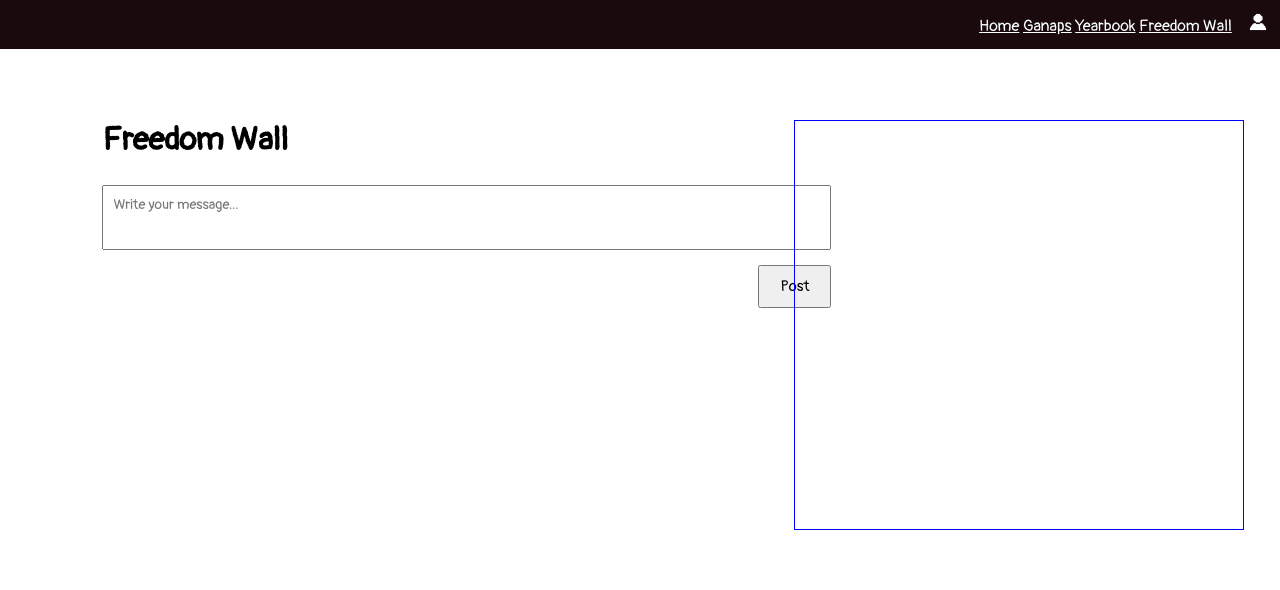
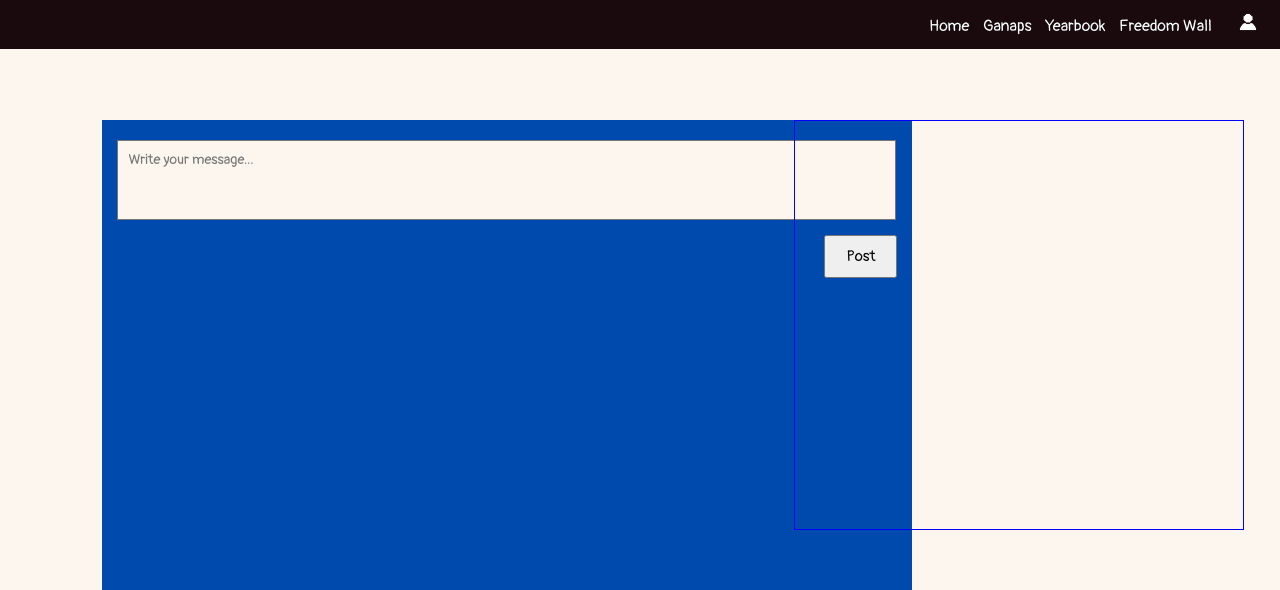
Before and after one commit to senqui-UP/126-final-project, a PHP site: page /freedomwall.php in a window 1280 px wide. Shown: the top 590 px of the page. Run offline with PHP 8.4, Linux system fonts and the light colour scheme; a user stored in the database is signed in; data that the repository does not hold is empty.

Commit message:
newest ver of freedom wall + sticky header

```diff
--- a/freedomwall.php
+++ b/freedomwall.php
@@ -96,6 +96,7 @@ header("Content-Type: text/html");
     </head>
 
     <body>
+        <header>
             <nav>
                 <a href="homepage.html">Home</a>
                 <a href="ganaps.html">Ganaps</a>
@@ -106,9 +107,10 @@ header("Content-Type: text/html");
                     <img class="acc-icon" src="./Images/Icons/Account.png">
                 </a>
             </nav>
+        </header>
 
         <div class="freedomWall">
-            <h1>Freedom Wall</h1>
+            <!-- <h1>Freedom Wall</h1> -->
 
             <div id="post-box" class="post-box">
                 <div class id="reply-banner" class="reply-banner">
--- a/styling-fw.css
+++ b/styling-fw.css
@@ -2,12 +2,19 @@
   font-family: Pangolin, sans-serif;
 }
 
+body {
+  background-color: #FCF6EE;
+  /* background-image: url(https://cdn.pixabay.com/photo/2021/06/19/20/39/stars-6349426_960_720.jpg); */
+  /* background-image: radial-gradient(circle at 50% 50%,#af55e7,#004aad); */
+}
+
 .freedomWall {
   width: 810px;
-  height: 580px;
+  height: 600%;
   left: 8%;
   top: 15%;
   position: absolute;
+  background-color: #004aad;
 }
 
 .poll {
@@ -30,28 +37,16 @@
   position: fixed;
 }
 
-/* nav {
-  background-color: #333;
-  padding: 10px;
-  text-align: center;
-}
-
-nav a {
-  color: white;
-  text-decoration: none;
-  margin: 0 10px;
+/* .freedomWall h1 {
+  padding-top: 25px;
+  padding-bottom: 25px;
 } */
-
-.freedomWall h1 {
-  padding-bottom: 25px;
-}
 
 .wall-container {
   position: relative;
   max-width: 700px;
   margin: 30px auto;         /* Centers the container */
   padding: 20px;
-  background: white;
   border-radius: 10px;
   box-shadow: 0 0 10px #ccc;
   box-sizing: border-box;
@@ -88,26 +83,34 @@ nav a {
   padding-bottom: 0;
   margin-bottom: 5px;
   font-weight: bold;
+  color: white;
+}
+
+.post-box {
+  margin-left: 15px;
+  padding-top: 20px;
 }
 
 .post-box textarea {
   position: relative;
   cursor: text;
-  width: 90%;
-  height: 65px;
+  width: 98%;
+  height: 80px;
   padding: 10px;
   font-size: 14px;
   margin-bottom: 10px;
   resize: none;
   box-sizing: border-box;
   margin-top: 0;
+  background-color: #FCF6EE;
+  /* background-color: white; */
 }
 
 .post-box button {
   padding: 10px 20px;
   font-size: 15px;
   cursor: pointer;
-  margin-left: 656px;
+  margin-left: 707px;
 }
 
 .posts-container {
@@ -118,12 +121,14 @@ nav a {
 }
 
 .post {
-  border-top: 1px solid #ccc;
-  /* border-bottom: 1px solid #ccc; */
+  /* border-top: 1px solid #ccc; */
+  border: 10px solid #004aad;
+  background-color: #FCF6EE;
+  /* background-color: white; */
   padding: 15px 0;
-  width: 103%;
-  /* margin-top: 10px; */
+  width: 110%;
   box-sizing: border-box;
+  margin-left: 15px;
 }
 
 .post-footer {
@@ -131,8 +136,8 @@ nav a {
 }
 
 .message {
-  margin-left: 10px;
-  margin-bottom: 20px;
+  margin-left: 20px;
+  margin-bottom: 10px;
   padding: 10px;
   white-space: pre-wrap;
   word-wrap: break-word;
@@ -147,7 +152,7 @@ nav a {
 }
 
 .postID {
-  color: blue;
+  color: #004aad;
   font-weight: bold;
   text-decoration: underline;
 }
@@ -188,7 +193,7 @@ nav a {
   height: 40px;
   border-radius: 50%;
   margin-right: 10px;
-  margin-left: 10px;
+  margin-left: 20px;
 }
 
 .material-symbols-outlined {
@@ -196,7 +201,8 @@ nav a {
 }
 
 .reply-button, .flag-button {
-  background-color: white;
+  background-color: #FCF6EE;
+  /* background-color: white; */
   border: none;
 }
 
@@ -207,7 +213,7 @@ nav a {
 }
 
 .reply-button {
-  margin-left: 385px;
+  margin-left: 410px;
 }
 
 .flag-button {
@@ -215,6 +221,6 @@ nav a {
 }
 
 .replies {
-  border-top: 1px solid #ccc;
+  /* border-top: 1px solid #ccc; */
   max-width: 100%;
 }
--- a/styling.css
+++ b/styling.css
@@ -11,7 +11,7 @@
 }
 
 header {
-    position: fixed;
+    position: sticky;
     top: 0;
     z-index: 10000;
     width: 100%;
@@ -28,12 +28,15 @@ nav {
     height: auto;
     text-align: right;
 
-    a       { color: #F8FFFF; }
+    a       { color: #F8FFFF;
+              text-decoration: none;
+              margin-left: 10px;}
     a:hover { color: #004AAD}
 }
 
 .acc-icon {
     width: 18px;
     height: 18px;
+    margin-right: 10px;
     object-fit: contain;
 }
```
Lines whose indentation alone changed are shown as unchanged.
